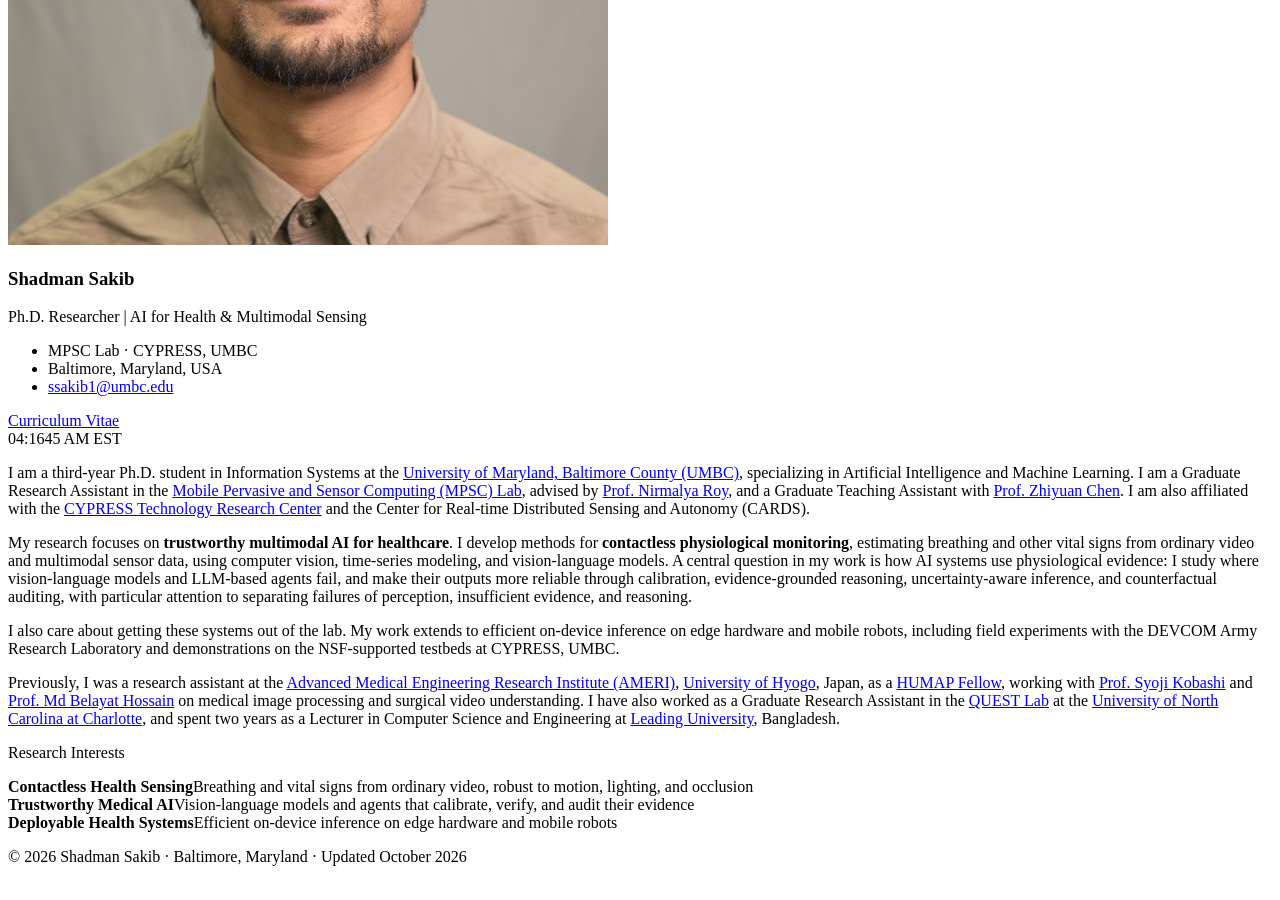
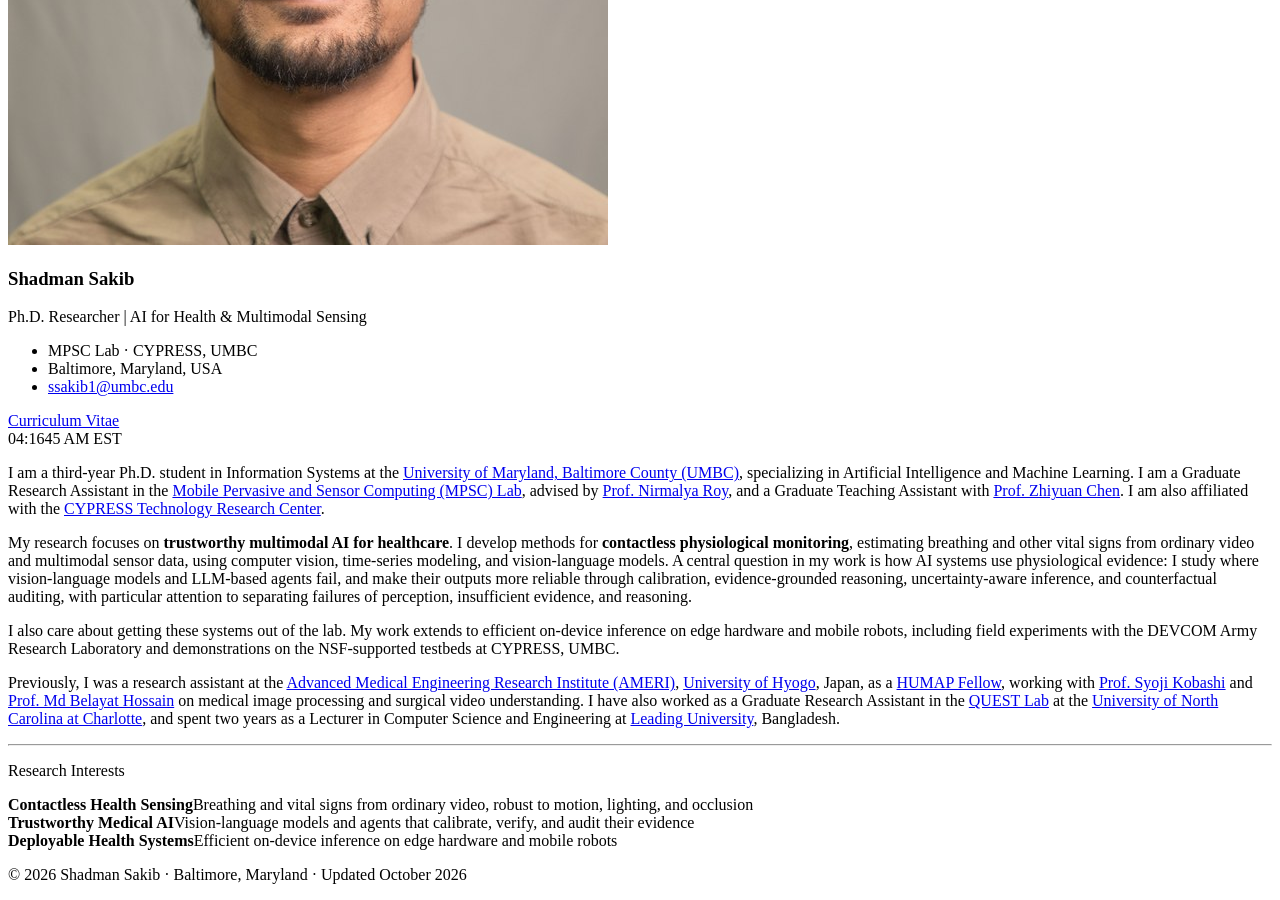
Before and after one commit to sakibshadman/sakibshadman.github.io, a Jekyll site: the page built from _pages/includes/intro.md, in a window 1280 px wide and 900 px high, scrolled down 593 px. Built offline with Jekyll 4.4.1, drawn with Linux system fonts in a browser that asks for light colours; our own code applies the rules of GitHub Pages for plain Markdown files.

Commit message:
Add files via upload

```diff
--- a/_pages/includes/intro.md
+++ b/_pages/includes/intro.md
@@ -1,10 +1,12 @@
-I am a third-year Ph.D. student in Information Systems at the [University of Maryland, Baltimore County (UMBC)](https://umbc.edu/), specializing in Artificial Intelligence and Machine Learning. I am a Graduate Research Assistant in the [Mobile Pervasive and Sensor Computing (MPSC) Lab](https://mpsc.umbc.edu/home), advised by [Prof. Nirmalya Roy](https://artiamas.umd.edu/nirmalya-roy/), and a Graduate Teaching Assistant with [Prof. Zhiyuan Chen](https://userpages.umbc.edu/~zhchen/). I am also affiliated with the [CYPRESS Technology Research Center](https://cypress.umbc.edu/) and the Center for Real-time Distributed Sensing and Autonomy (CARDS).
+I am a third-year Ph.D. student in Information Systems at the [University of Maryland, Baltimore County (UMBC)](https://umbc.edu/), specializing in Artificial Intelligence and Machine Learning. I am a Graduate Research Assistant in the [Mobile Pervasive and Sensor Computing (MPSC) Lab](https://mpsc.umbc.edu/home), advised by [Prof. Nirmalya Roy](https://artiamas.umd.edu/nirmalya-roy/), and a Graduate Teaching Assistant with [Prof. Zhiyuan Chen](https://userpages.umbc.edu/~zhchen/). I am also affiliated with the [CYPRESS Technology Research Center](https://cypress.umbc.edu/).
 
 My research focuses on **trustworthy multimodal AI for healthcare**. I develop methods for **contactless physiological monitoring**, estimating breathing and other vital signs from ordinary video and multimodal sensor data, using computer vision, time-series modeling, and vision-language models. A central question in my work is how AI systems use physiological evidence: I study where vision-language models and LLM-based agents fail, and make their outputs more reliable through calibration, evidence-grounded reasoning, uncertainty-aware inference, and counterfactual auditing, with particular attention to separating failures of perception, insufficient evidence, and reasoning.
 
 I also care about getting these systems out of the lab. My work extends to efficient on-device inference on edge hardware and mobile robots, including field experiments with the DEVCOM Army Research Laboratory and demonstrations on the NSF-supported testbeds at CYPRESS, UMBC.
 
 Previously, I was a research assistant at the [Advanced Medical Engineering Research Institute (AMERI)](https://ame-hyogo.org/english/), [University of Hyogo](https://www.u-hyogo.ac.jp/english/), Japan, as a [HUMAP Fellow](https://hyogo-humap.jp/en/search/203), working with [Prof. Syoji Kobashi](https://sites.google.com/site/syojikobashi/people/syojikobashi) and [Prof. Md Belayat Hossain](https://academics.siu.edu/computing-and-technology/computer-science/faculty/hossain-mdbelayat.php) on medical image processing and surgical video understanding. I have also worked as a Graduate Research Assistant in the [QUEST Lab](https://coefs.charlotte.edu/fdeeba/) at the [University of North Carolina at Charlotte](https://www.charlotte.edu/), and spent two years as a Lecturer in Computer Science and Engineering at [Leading University](https://www.lus.ac.bd/), Bangladesh.
+
+<hr class="intro-rule">
 
 <div class="ri-thrusts">
   <p class="ri-thrusts__title">Research Interests</p>
```
